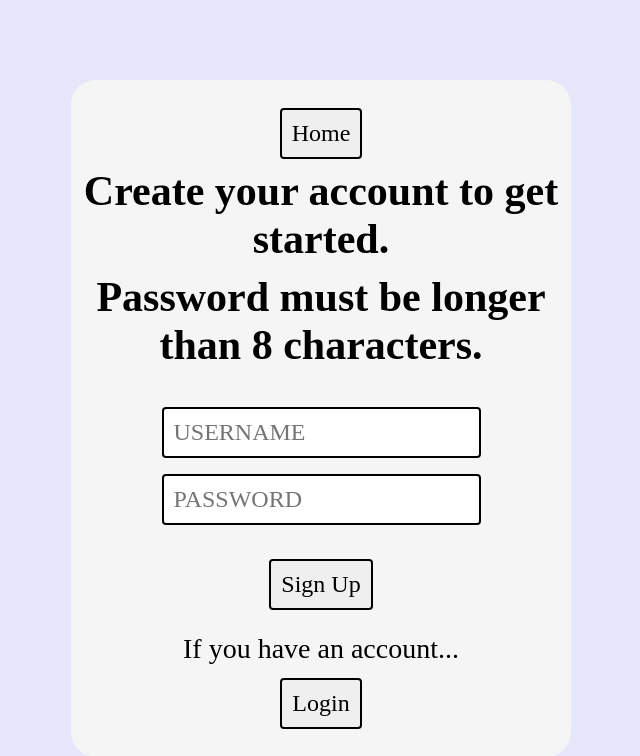
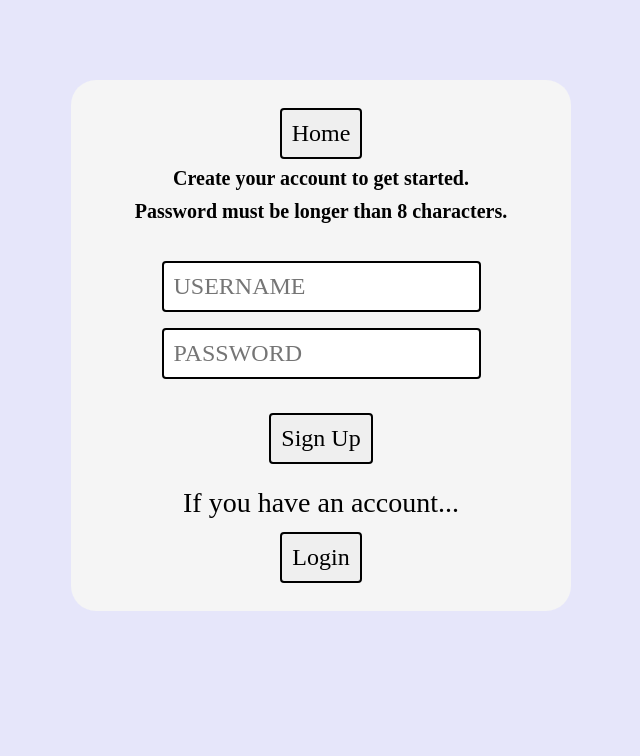
Before and after one commit to shafiulhaque/mykolyk-fan-club-blog, a Flask app: page /signup in a window 1280 px wide. Shown: the top 756 px of the page, without its empty margins (319-959 px from the left). Run offline with Flask 2, Linux system fonts and the light colour scheme.

Commit message:
revert font size of registration instructions

```diff
--- a/app/static/css/styles.css
+++ b/app/static/css/styles.css
@@ -104,3 +104,7 @@ h2 {
 .body-container p.blog-text {
     font-size: 18px;
 }
+
+h3.instructions {
+    font-size: 20px;
+}
--- a/app/templates/login.html
+++ b/app/templates/login.html
@@ -11,7 +11,7 @@
       <form action="/" method="POST">
         <input type="submit" value="Home">
       </form>
-      <h3>
+      <h3 class="instructions">
         Enter your username and password below to proceed.
       </h3>
 
--- a/app/templates/signup.html
+++ b/app/templates/signup.html
@@ -11,10 +11,10 @@
       <form action="/" method="POST">
         <input type="submit" value="Home">
       </form>
-      <h3>
+      <h3 class="instructions">
         Create your account to get started.
       </h3>
-      <h3>
+      <h3 class="instructions">
         Password must be longer than 8 characters.
       </h3>
       <p class="error"><b>{{error}}</b></p>
```
